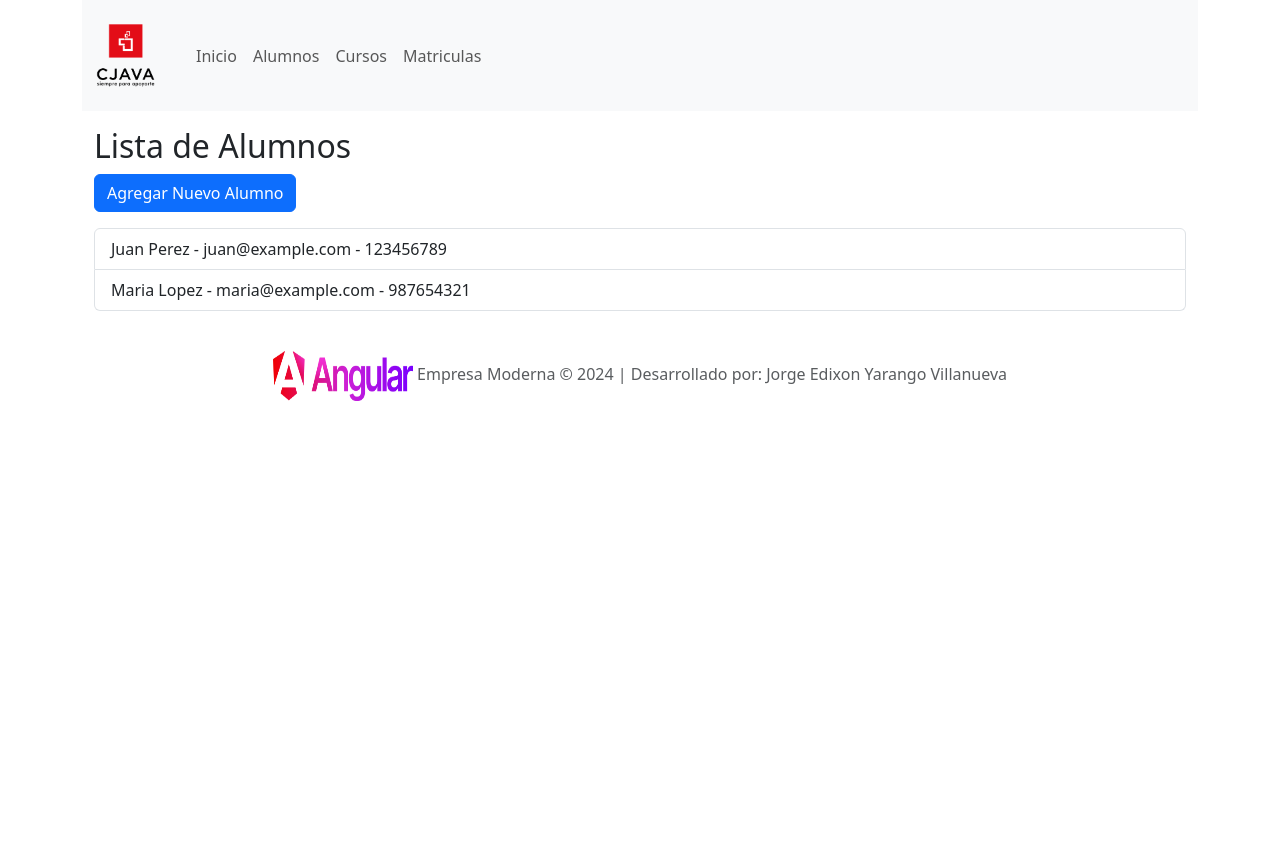
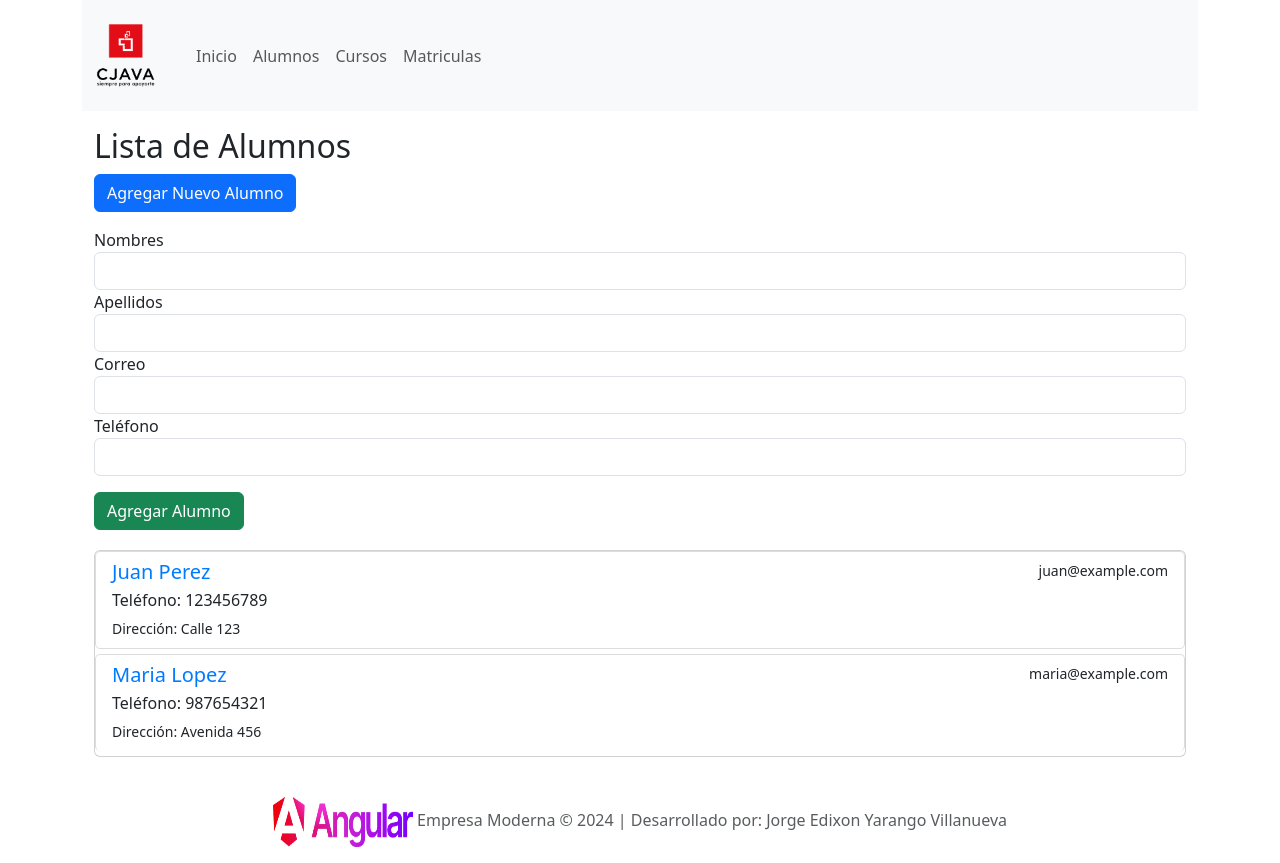
Before and after one commit to jyarango13/ProyectoAngularFront, an Angular app: page /alumnos in a window 1280 px wide. Both pictures are taken after a click on the button "Agregar Nuevo Alumno". Before the commit the page ends 800 px from the top, so only its background shows below. Built offline with nearby package versions, Linux system fonts and the light colour scheme.

Commit message:
10-listaalumnosok

```diff
--- a/src/app/gestion/lista-alumnos/lista-alumnos.component.css
+++ b/src/app/gestion/lista-alumnos/lista-alumnos.component.css
@@ -0,0 +1,13 @@
+.card {
+    margin-top: 20px;
+  }
+
+  .list-group-item {
+    border: 1px solid #ddd;
+    margin-bottom: 5px;
+    border-radius: 5px;
+  }
+
+  h5 {
+    color: #007bff;
+  }
--- a/src/app/gestion/lista-alumnos/lista-alumnos.component.html
+++ b/src/app/gestion/lista-alumnos/lista-alumnos.component.html
@@ -1,9 +1,40 @@
-<div class="container mt-3">
+
+  <div class="container mt-3">
     <h2>Lista de Alumnos</h2>
-    <button class="btn btn-primary mb-3" (click)="addAlumno()">Agregar Nuevo Alumno</button>
-    <ul class="list-group">
-      <li class="list-group-item" *ngFor="let alumno of alumnos">
-        {{alumno.nombres}} {{alumno.apellidos}} - {{alumno.correo}} - {{alumno.telefono}}
-      </li>
-    </ul>
+    <button class="btn btn-primary mb-3" (click)="toggleForm()">Agregar Nuevo Alumno</button>
+
+    <div *ngIf="showForm">
+      <form (ngSubmit)="addAlumno()">
+        <div class="form-group">
+          <label for="nombres">Nombres</label>
+          <input type="text" class="form-control" id="nombres" [(ngModel)]="newAlumno.nombres" name="nombres" required>
+        </div>
+        <div class="form-group">
+          <label for="apellidos">Apellidos</label>
+          <input type="text" class="form-control" id="apellidos" [(ngModel)]="newAlumno.apellidos" name="apellidos" required>
+        </div>
+        <div class="form-group">
+          <label for="correo">Correo</label>
+          <input type="email" class="form-control" id="correo" [(ngModel)]="newAlumno.correo" name="correo" required>
+        </div>
+        <div class="form-group">
+          <label for="telefono">Teléfono</label>
+          <input type="text" class="form-control" id="telefono" [(ngModel)]="newAlumno.telefono" name="telefono" required>
+        </div>
+        <button type="submit" class="btn btn-success mt-3">Agregar Alumno</button>
+      </form>
+    </div>
+
+    <div class="card">
+      <ul class="list-group list-group-flush">
+        <li class="list-group-item" *ngFor="let alumno of alumnos">
+          <div class="d-flex w-100 justify-content-between">
+            <h5 class="mb-1">{{alumno.nombres}} {{alumno.apellidos}}</h5>
+            <small>{{alumno.correo}}</small>
+          </div>
+          <p class="mb-1">Teléfono: {{alumno.telefono}}</p>
+          <small>Dirección: {{alumno.direccion}}</small>
+        </li>
+      </ul>
+    </div>
   </div>
--- a/src/app/gestion/lista-alumnos/lista-alumnos.component.ts
+++ b/src/app/gestion/lista-alumnos/lista-alumnos.component.ts
@@ -1,12 +1,14 @@
+
 import { CommonModule } from '@angular/common';
 import { Component, OnInit } from '@angular/core';
+import { FormsModule } from '@angular/forms';
 
 @Component({
   selector: 'app-lista-alumnos',
   standalone: true,
-  imports: [CommonModule],
+  imports: [CommonModule, FormsModule],
   templateUrl: './lista-alumnos.component.html',
-  styleUrl: './lista-alumnos.component.css'
+  styleUrls: ['./lista-alumnos.component.css']
 })
 export class ListaAlumnosComponent implements OnInit {
   alumnos = [
@@ -15,12 +17,43 @@ export class ListaAlumnosComponent implements OnInit {
     // Agrega más alumnos según sea necesario
   ];
 
+  showForm = false;
+
+  newAlumno = {
+    id: 0,
+    nombres: '',
+    apellidos: '',
+    fechaNacimiento: '',
+    direccion: '',
+    correo: '',
+    telefono: ''
+  };
+
   constructor() { }
 
-  ngOnInit(): void {
+  ngOnInit(): void { }
+
+  toggleForm(): void {
+    this.showForm = !this.showForm;
   }
 
   addAlumno(): void {
-    // Lógica para agregar un nuevo alumno
+    const newId = this.alumnos.length > 0 ? Math.max(...this.alumnos.map(alumno => alumno.id)) + 1 : 1;
+    this.newAlumno.id = newId;
+    this.alumnos.push({ ...this.newAlumno });
+    this.resetForm();
+  }
+
+  resetForm(): void {
+    this.newAlumno = {
+      id: 0,
+      nombres: '',
+      apellidos: '',
+      fechaNacimiento: '',
+      direccion: '',
+      correo: '',
+      telefono: ''
+    };
+    this.showForm = false;
   }
 }
```
